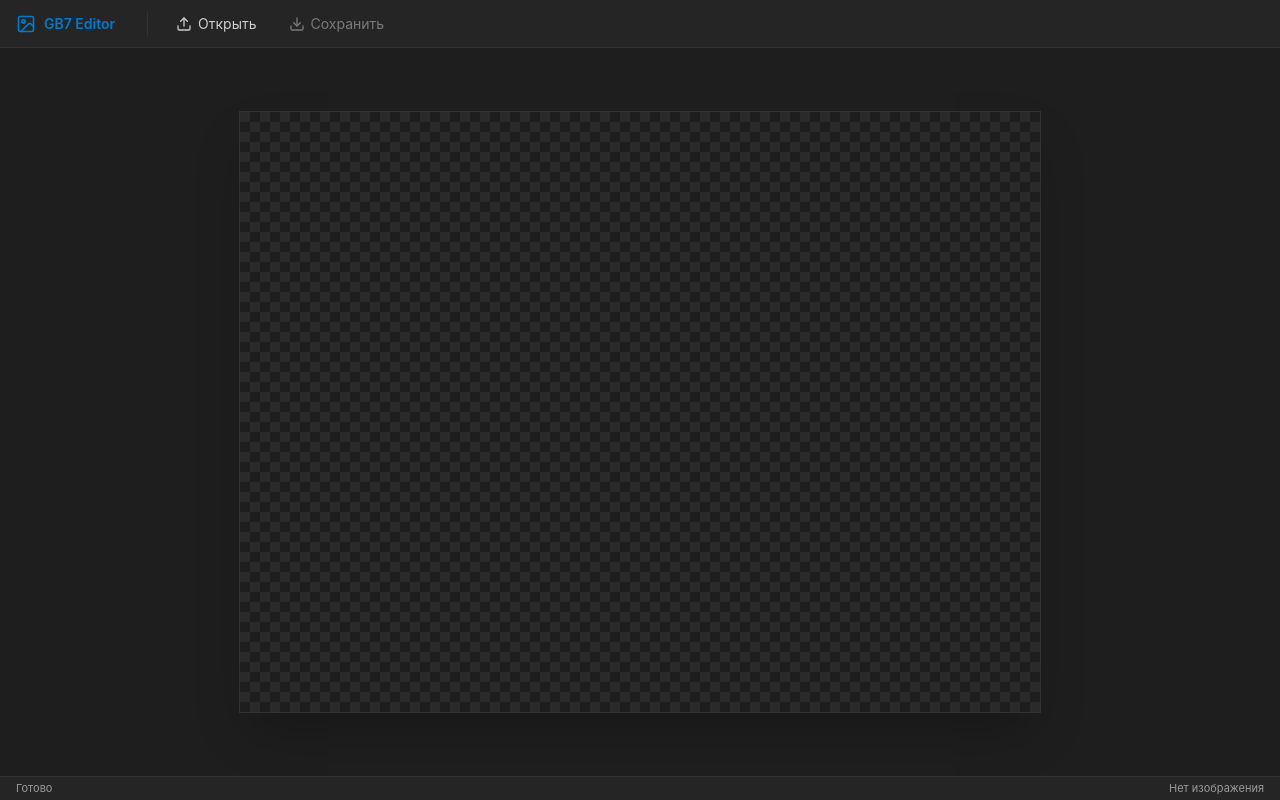
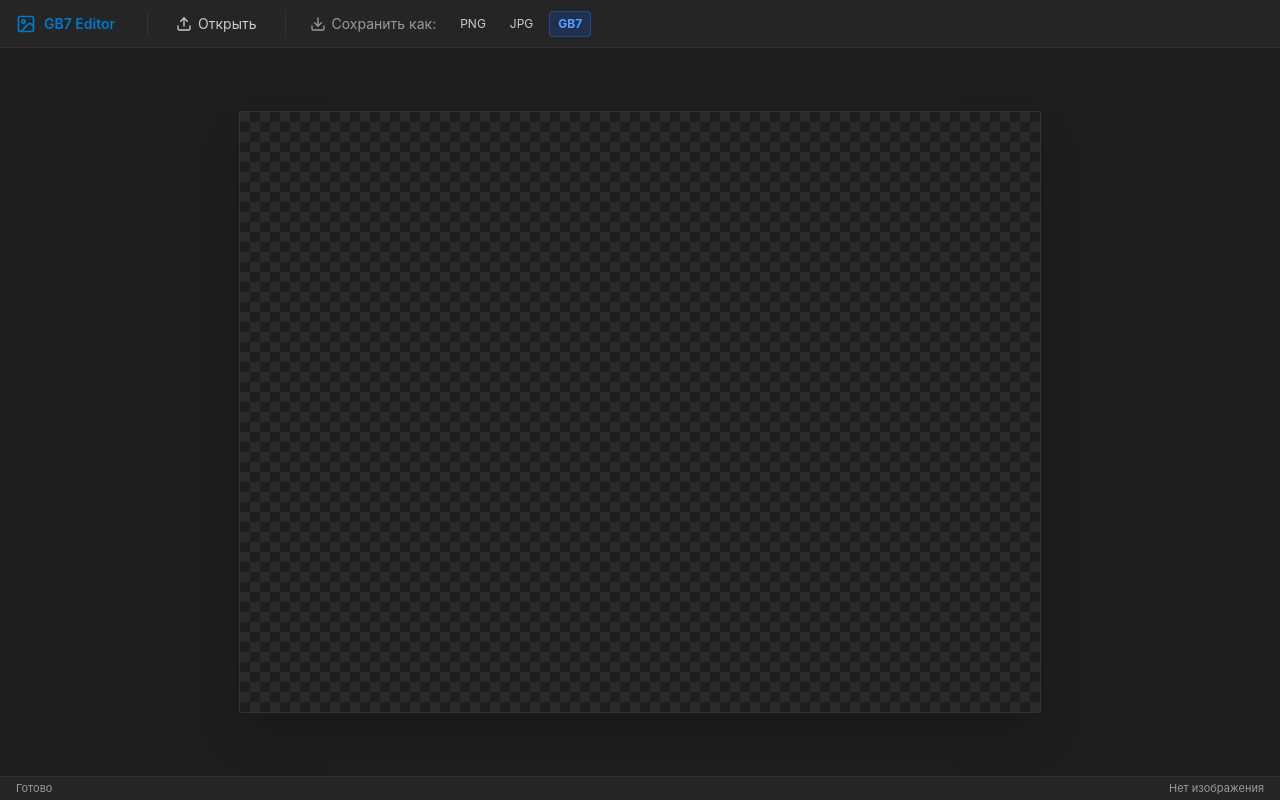
Before and after one commit to FrontendCourseMP/photoshop-Nightcorree, a React (Vite) app: page / in a window 1280 px wide. Built offline with nearby package versions, Linux system fonts and the light colour scheme.

Commit message:
feat: integrate GB7 encoder and add download buttons to toolbar

```diff
--- a/src/components/Toolbar.tsx
+++ b/src/components/Toolbar.tsx
@@ -1,5 +1,6 @@
 import { useRef } from 'react';
 import { Upload, Download, Image as ImageIcon } from 'lucide-react';
+import { encodeGB7 } from '../utils/gb7Codec';
 
 interface ToolbarProps {
   onFileSelect: (file: File) => void;
@@ -20,6 +21,41 @@ export function Toolbar({ onFileSelect }: ToolbarProps) {
     }
     // Сбрасываем значение, чтобы можно было загрузить этот же файл повторно
     e.target.value = '';
+  };
+
+  // Логика скачивания холста
+  const handleDownload = (format: 'png' | 'jpg' | 'gb7') => {
+    const canvas = document.querySelector('canvas');
+    if (!canvas) {
+      alert('Холст не найден!');
+      return;
+    }
+
+    const ctx = canvas.getContext('2d');
+    if (!ctx) return;
+
+    if (format === 'gb7') {
+      // Экспорт в наш кастомный бинарный формат
+      const imageData = ctx.getImageData(0, 0, canvas.width, canvas.height);
+      const buffer = encodeGB7(imageData);
+      const blob = new Blob([buffer], { type: 'application/octet-stream' });
+      triggerDownload(blob, 'image.gb7');
+    } else {
+      // Стандартный экспорт браузера для PNG и JPG
+      const mimeType = format === 'jpg' ? 'image/jpeg' : 'image/png';
+      canvas.toBlob((blob) => {
+        if (blob) triggerDownload(blob, `image.${format}`);
+      }, mimeType);
+    }
+  };
+
+  const triggerDownload = (blob: Blob, filename: string) => {
+    const url = URL.createObjectURL(blob);
+    const link = document.createElement('a');
+    link.href = url;
+    link.download = filename;
+    link.click();
+    URL.revokeObjectURL(url);
   };
 
   return (
@@ -48,10 +84,34 @@ export function Toolbar({ onFileSelect }: ToolbarProps) {
         Открыть
       </button>
 
-      <button className="flex items-center gap-1.5 px-3 py-1.5 rounded hover:bg-white/10 text-sm transition-colors text-editor-text cursor-pointer opacity-50">
-        <Download size={16} />
-        Сохранить
-      </button>
+      <div className="h-6 w-[1px] bg-editor-border mx-2"></div>
+
+      {/* Панель экспорта */}
+      <div className="flex items-center gap-2">
+        <div className="flex items-center gap-1.5 px-2 py-1.5 text-sm text-editor-text opacity-70">
+          <Download size={16} />
+          <span>Сохранить как:</span>
+        </div>
+
+        <button
+          onClick={() => handleDownload('png')}
+          className="px-2 py-1 text-xs rounded hover:bg-white/10 text-editor-text transition-colors"
+        >
+          PNG
+        </button>
+        <button
+          onClick={() => handleDownload('jpg')}
+          className="px-2 py-1 text-xs rounded hover:bg-white/10 text-editor-text transition-colors"
+        >
+          JPG
+        </button>
+        <button
+          onClick={() => handleDownload('gb7')}
+          className="px-2 py-1 text-xs font-bold rounded bg-blue-600/20 hover:bg-blue-600/40 text-blue-400 transition-colors border border-blue-500/30"
+        >
+          GB7
+        </button>
+      </div>
     </div>
   );
 }
--- a/src/utils/gb7Codec.ts
+++ b/src/utils/gb7Codec.ts
@@ -1,14 +1,16 @@
+// src/utils/gb7Codec.ts
+
+/**
+ * Декодер: из бинарных данных в ImageData
+ */
 export function decodeGB7(buffer: ArrayBuffer): ImageData | null {
     const view = new DataView(buffer);
     const bytes = new Uint8Array(buffer);
 
-    // 1. Проверяем сигнатуру: 0x47 (G), 0x42 (B), 0x37 (7), 0x1D
-    if (bytes[0] !== 0x47 || bytes[1] !== 0x42 || bytes[2] !== 0x37 || bytes[3] !== 0x1D) {
-        console.error("Неверная сигнатура файла GB7");
-        return null;
-    }
+    // Проверка сигнатуры
+    if (bytes[0] !== 0x47 || bytes[1] !== 0x42 || bytes[2] !== 0x37 || bytes[3] !== 0x1D) return null;
 
-    // 2. Читаем версию и флаги
+    // Читаем версию и ПРОВЕРЯЕМ её (это исправит ошибку TypeScript)
     const version = bytes[4];
     if (version !== 0x01) {
         console.error("Неподдерживаемая версия формата GB7");
@@ -16,46 +18,68 @@ export function decodeGB7(buffer: ArrayBuffer): ImageData | null {
     }
 
     const flags = bytes[5];
-    const hasMask = (flags & 0x01) === 1; // Проверяем 0-й бит флага маски
-
-    // 3. Читаем ширину и высоту (Big-Endian, поэтому false во втором аргументе)
+    const hasMask = (flags & 0x01) === 1;
     const width = view.getUint16(6, false);
     const height = view.getUint16(8, false);
 
-    // Смещение до данных (12 байт заголовка)
-    const dataOffset = 12;
-    const expectedLength = width * height;
+    const imageData = new ImageData(width, height);
+    const pixelData = bytes.subarray(12, 12 + width * height);
 
-    if (bytes.length < dataOffset + expectedLength) {
-        console.error("Файл поврежден: недостаточно данных для изображения");
-        return null;
+    for (let i = 0; i < pixelData.length; i++) {
+        const byte = pixelData[i];
+        const gray7 = byte & 0x7F;
+        const gray8 = Math.round((gray7 / 127) * 255);
+        let alpha = 255;
+        if (hasMask) alpha = ((byte >> 7) & 0x01) === 1 ? 255 : 0;
+
+        const idx = i * 4;
+        imageData.data[idx] = gray8;
+        imageData.data[idx + 1] = gray8;
+        imageData.data[idx + 2] = gray8;
+        imageData.data[idx + 3] = alpha;
+    }
+    return imageData;
+}
+
+/**
+ * Кодер: из ImageData в бинарный формат GB7
+ */
+export function encodeGB7(imageData: ImageData): ArrayBuffer {
+    const { width, height, data } = imageData;
+    // Размер: 12 байт заголовок + W*H байт данных
+    const buffer = new ArrayBuffer(12 + width * height);
+    const view = new DataView(buffer);
+    const bytes = new Uint8Array(buffer);
+
+    // 1. Заголовок
+    bytes[0] = 0x47; // G
+    bytes[1] = 0x42; // B
+    bytes[2] = 0x37; // 7
+    bytes[3] = 0x1D; // Разделитель
+    bytes[4] = 0x01; // Версия
+    bytes[5] = 0x01; // Флаг: всегда ставим 1 (маска присутствует), чтобы поддерживать прозрачность
+    view.setUint16(6, width, false);  // Ширина (Big-Endian)
+    view.setUint16(8, height, false); // Высота (Big-Endian)
+    view.setUint16(10, 0, false);     // Резерв
+
+    // 2. Данные изображения
+    for (let i = 0; i < width * height; i++) {
+        const idx = i * 4;
+        const r = data[idx];
+        const g = data[idx + 1];
+        const b = data[idx + 2];
+        const a = data[idx + 3];
+
+        // Считаем оттенки серого (0-255) и переводим в 7 бит (0-127)
+        const gray8 = Math.round((r + g + b) / 3);
+        const gray7 = Math.round((gray8 / 255) * 127);
+
+        // Бит маски (Bit 7): 1 если непрозрачный, 0 если прозрачный
+        const maskBit = a >= 128 ? 1 : 0;
+
+        // Собираем байт: [Маска (1 бит)] [Серый (7 бит)]
+        bytes[12 + i] = (maskBit << 7) | (gray7 & 0x7F);
     }
 
-    // 4. Формируем массив пикселей для Canvas (ImageData требует 4 байта на пиксель: R, G, B, A)
-    const imageData = new ImageData(width, height);
-    const pixelData = bytes.subarray(dataOffset, dataOffset + expectedLength);
-
-    for (let i = 0; i < expectedLength; i++) {
-        const byte = pixelData[i];
-
-        // Биты 6-0: значение оттенка серого (0 - 127)
-        const gray7 = byte & 0x7F;
-        // Переводим 7-битное значение в 8-битное (0 - 255) для отрисовки
-        const gray8 = Math.round((gray7 / 127) * 255);
-
-        let alpha = 255; // По умолчанию непрозрачный
-        if (hasMask) {
-            // Бит 7: маска прозрачности (1 - видим, 0 - прозрачен)
-            const maskBit = (byte >> 7) & 0x01;
-            alpha = maskBit === 1 ? 255 : 0;
-        }
-
-        const rgbaIndex = i * 4;
-        imageData.data[rgbaIndex] = gray8;     // Red
-        imageData.data[rgbaIndex + 1] = gray8; // Green
-        imageData.data[rgbaIndex + 2] = gray8; // Blue
-        imageData.data[rgbaIndex + 3] = alpha; // Alpha
-    }
-
-    return imageData;
+    return buffer;
 }
```
